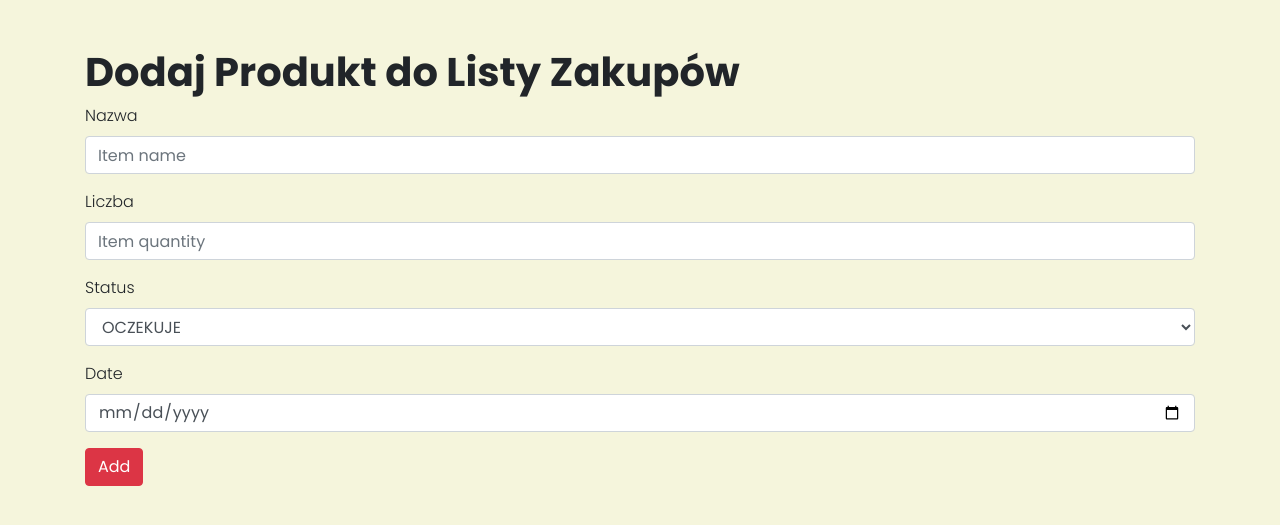
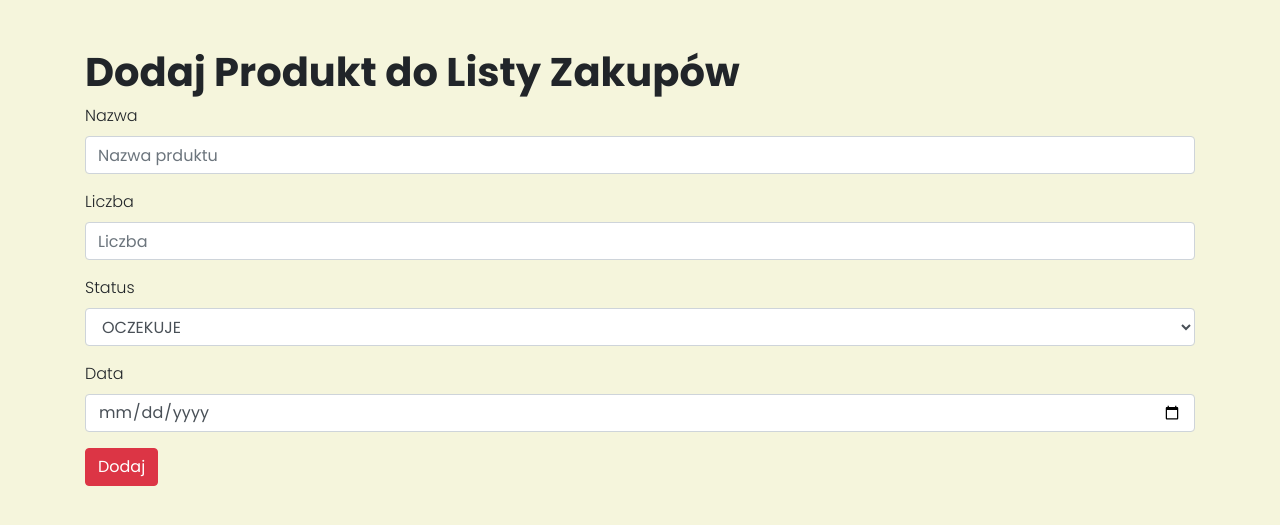
Before and after one commit to alternator0/Strona-, a PHP site: page /add.php in a window 1280 px wide. Shown: the top 525 px of the page. Run offline with PHP 8.4, Linux system fonts and the light colour scheme.

Commit message:
poprawione nazwy

```diff
--- a/add.php
+++ b/add.php
@@ -19,7 +19,7 @@
                 <label>Nazwa</label>
                 <input type="text"
                     class="form-control"
-                    placeholder="Item name"
+                    placeholder="Nazwa prduktu"
                     name="iname" />
             </div>
 
@@ -27,7 +27,7 @@
                 <label>Liczba</label>
                 <input type="text"
                     class="form-control"
-                    placeholder="Item quantity"
+                    placeholder="Liczba"
                     name="iqty" />
             </div>
 
@@ -47,15 +47,15 @@
                 </select>
             </div>
             <div class="form-group">
-                <label>Date</label>
+                <label>Data</label>
                 <input type="date"
                     class="form-control"
-                    placeholder="Date"
+                    placeholder="Data"
                     name="idate">
             </div>
             <div class="form-group">
                 <input type="submit"
-                    value="Add"
+                    value="Dodaj"
                     class="btn btn-danger"
                     name="btn">
             </div>
```
